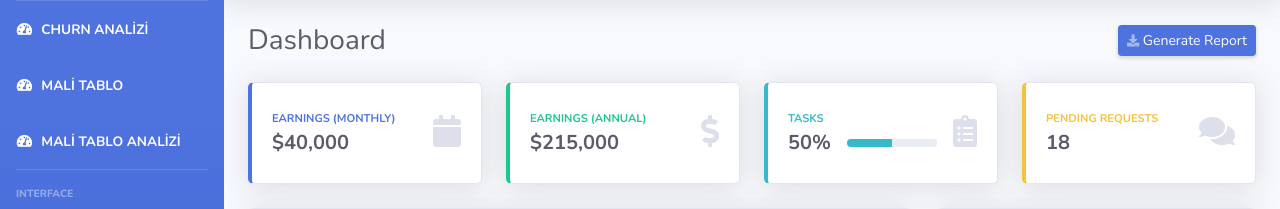
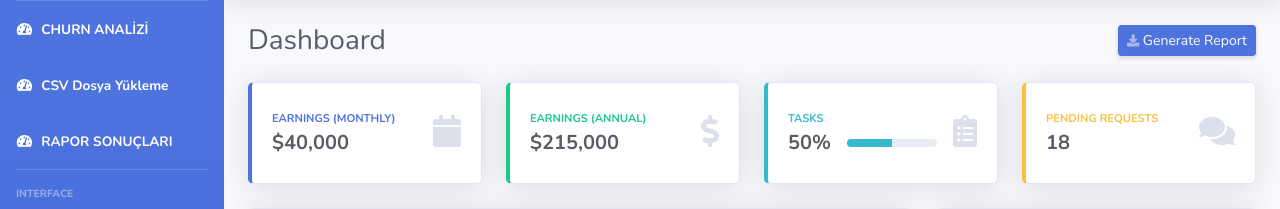
Before and after one commit to tuggcebolat/CHURNPROJECT, a Flask app: page / in a window 1280 px wide. Shown: the part 70-279 px from the top of the page. Run offline with Flask 3, Linux system fonts and the light colour scheme; parts of the project's set-up code (start-up, migrations or seed data) failed here and were passed over; some libraries are stand-ins or nearby versions.

Commit message:
edited version

```diff
--- a/templates/index.html
+++ b/templates/index.html
@@ -50,11 +50,11 @@
                     <span>CHURN ANALİZİ</span></a>
                 <a class="nav-link" href="/upload">
                     <i class="fas fa-fw fa-tachometer-alt"></i>
-                     <span>MALİ TABLO</span></a>
+                     <span>CSV Dosya Yükleme</span></a>
 
                  <a class="nav-link" href="/financial_analysis">
                     <i class="fas fa-fw fa-tachometer-alt"></i>
-                      <span>MALİ TABLO ANALİZİ</span></a>
+                      <span>RAPOR SONUÇLARI</span></a>
 
             </li>
 
--- a/templates/model.py
+++ b/templates/model.py
@@ -199,7 +199,7 @@ for col in num_cols:
     if check_outlier(df,col):
         replace_with_thresholds(df,col)
 
-
+# ÖZELLİK ÇIKARIMI
 # Tenure  değişkeninden yıllık kategorik değişken oluşturma
 df.loc[(df["tenure"]>=0) & (df["tenure"]<=12),"NEW_TENURE_YEAR"] = "0-1 Year"
 df.loc[(df["tenure"]>12) & (df["tenure"]<=24),"NEW_TENURE_YEAR"] = "1-2 Year"
```
